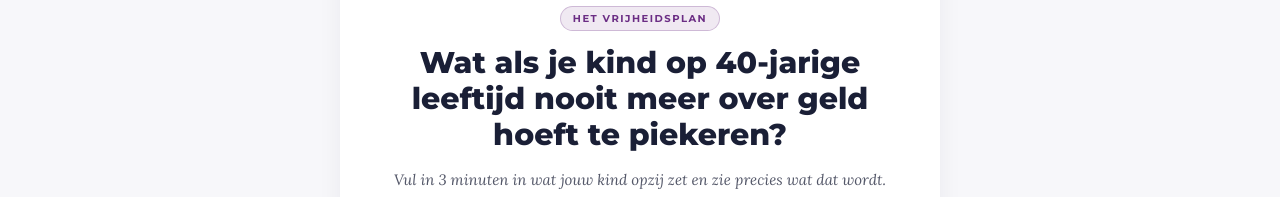
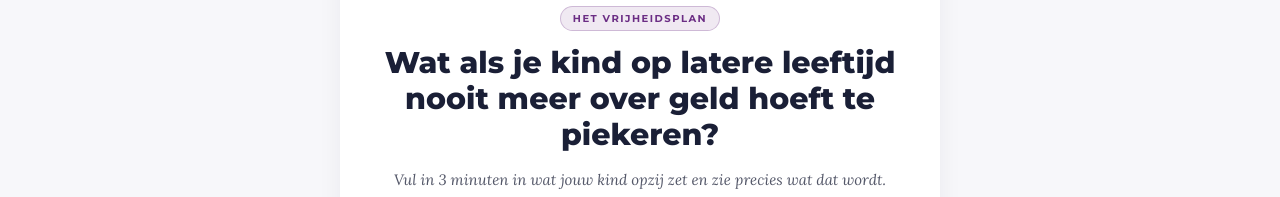
Before and after one commit to claudiavoogt/vrijheidsplan-GF, a Next.js app: page / in a window 1280 px wide. Shown: the part 1109-1306 px from the top of the page. Built offline with nearby package versions, Linux system fonts and the light colour scheme.

Commit message:
Welkomsttekst: 40-jarige leeftijd naar latere leeftijd

```diff
--- a/app/page.tsx
+++ b/app/page.tsx
@@ -343,7 +343,7 @@ export default function VrijheidsplanWizard() {
             <div className="vp-card" style={{ textAlign: 'center' }}>
               <div className="vp-rocket">🚀</div>
               <span className="vp-badge">Het Vrijheidsplan</span>
-              <h1 className="vp-h1">Wat als je kind op 40-jarige leeftijd nooit meer over geld hoeft te piekeren?</h1>
+              <h1 className="vp-h1">Wat als je kind op latere leeftijd nooit meer over geld hoeft te piekeren?</h1>
               <p className="vp-sub">Vul in 3 minuten in wat jouw kind opzij zet en zie precies wat dat wordt. Beleggen is geen belofte, het is een keuze die de tijd voor je laat werken.</p>
               <button className="vp-btn" onClick={volgende}>Start het Vrijheidsplan van mijn kind</button>
             </div>
```
